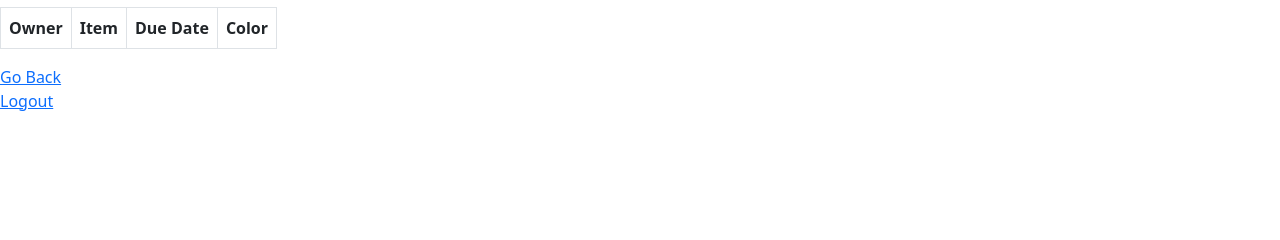
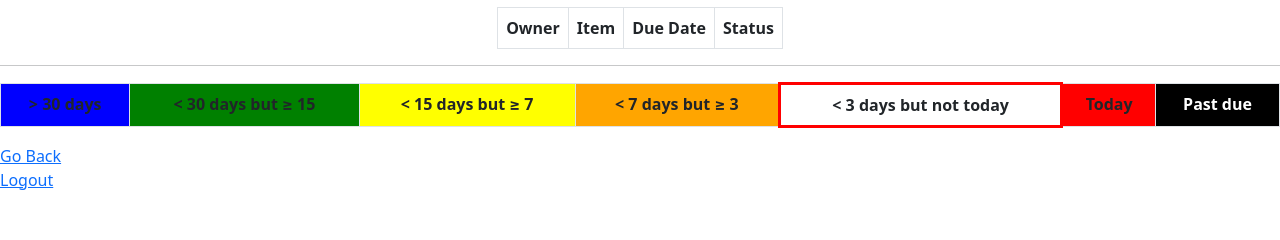
Before and after one commit to GaryAngarita/maintenance_scheduler, a Django app: template sched_maint/sched_maint_app/templates/calendar.html in a window 1280 px wide. Shown: the part 123-363 px from the top of the page. Run offline with Django 3.2, Linux system fonts and the light colour scheme; the template is opened without the code that fills it, so the values that code supplies are empty; parts of the project's set-up code (start-up, migrations or seed data) failed here and were passed over.

Commit message:
cleaned up
centered tables; added color key; fixed update method

```diff
--- a/sched_maint/sched_maint_app/models.py
+++ b/sched_maint/sched_maint_app/models.py
@@ -81,6 +81,10 @@ class InstanceManager(models.Manager):
             errors['no_int'] = 'An interval must be entered'
         if not good_entry:
             errors['not_num'] = 'Only numbers allowed for interval'
+        if len(postData['maintenance']) == 0:
+            errors['no_maint'] = 'You need a maintenance entry'
+        if len(postData['owner']) == 0:
+            errors['no_owner'] = 'Owner field cannot be blank'
         return errors
 
 class Instance(models.Model):
--- a/sched_maint/sched_maint_app/static/css/calendar.css
+++ b/sched_maint/sched_maint_app/static/css/calendar.css
@@ -12,7 +12,7 @@ table{
 }
 
 #red_outline{
-    border: 5px red solid;
+    border: 3px red solid;
 }
 
 #orange_fill{
@@ -30,3 +30,8 @@ table{
 #blue_fill{
     background-color: blue;
 }
+
+#calendar{
+    margin-left: auto;
+    margin-right: auto;
+}
--- a/sched_maint/sched_maint_app/static/css/contact.css
+++ b/sched_maint/sched_maint_app/static/css/contact.css
@@ -98,7 +98,6 @@ h2, p{
 }
 
 footer{
-    padding-top: 40px;
     display: flex;
     place-content: center;
     align-content: center;
--- a/sched_maint/sched_maint_app/static/css/homepage.css
+++ b/sched_maint/sched_maint_app/static/css/homepage.css
@@ -20,4 +20,6 @@
 
 table{
     text-align: center;
+    margin-left: auto;
+    margin-right: auto;
 }
--- a/sched_maint/sched_maint_app/templates/calendar.html
+++ b/sched_maint/sched_maint_app/templates/calendar.html
@@ -14,12 +14,12 @@
     <h4>Check the color key below in case of confusion.</h4>
     <h4>Today's date: {{ current }}</h4>
 
-    <table style="width:auto; text-align: center;" class="table table-bordered">
+    <table id="calendar" style="width:auto; text-align: center;" class="table table-bordered">
         <tr>
             <th>Owner</th>
             <th>Item</th>
             <th>Due Date</th>
-            <th>Color</th>
+            <th>Status</th>
         </tr>
         {% for instance in user.user_insts.all %}
         <tr>
@@ -43,7 +43,18 @@
             {% endif %}
         </tr>
         {% endfor %}
-
+    </table>
+    <hr>
+    <table class="table table-bordered">
+        <tr>
+            <th id="blue_fill">> 30 days</th>
+            <th id="green_fill">< 30 days but &#8805; 15</th>
+            <th id="yellow_fill">< 15 days but &#8805; 7</th>
+            <th id="orange_fill">< 7 days but &#8805; 3</th>
+            <th id="red_outline">< 3 days but not today</th>
+            <th id="red_fill">Today</th>
+            <th id="black_fill">Past due</th>
+        </tr>
     </table>
     <a href="/start_maint/{{user.id}}">Go Back</a>
     <div id="logout">
```
Also changed, not shown: sched_maint/db.sqlite3.
